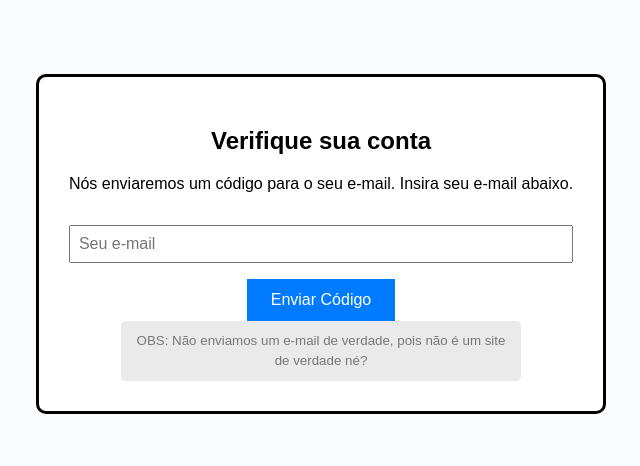
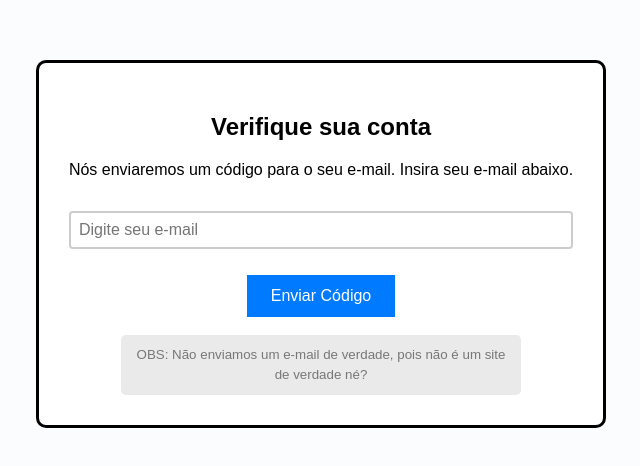
Before and after one commit to HellyanLopes/verificarConta, a plain HTML site: page index.html in a window 1280 px wide. Shown: the part 156-622 px from the top of the page, without its empty margins (319-959 px from the left). Drawn offline with Linux system fonts and the light colour scheme; a web font is replaced by a local one.

Commit message:
estilizado email input e tamanho do codigo

```diff
--- a/index.html
+++ b/index.html
@@ -13,7 +13,7 @@
       <form id="email-form">
         <p>Nós enviaremos um código para o seu e-mail. Insira seu e-mail abaixo.</p>
         <div class="email-container">
-          <input type="email" id="email" name="email" placeholder="Seu e-mail" required>
+          <input type="email" class="email-input" id="email" name="email" placeholder="Digite seu e-mail" required>
         </div>
         <button type="button" onclick="mostrarCodigo()">Enviar Código</button>
       </form>
@@ -29,6 +29,7 @@
         </div>
         <button type="submit">Validar Código</button>
       </form>
+      <br>
       <small class="info">
         OBS: Não enviamos um e-mail de verdade, pois não é um site de verdade né?      </small>
     </div>
--- a/style.css
+++ b/style.css
@@ -36,6 +36,22 @@ button {
     margin-top: 1rem;
   }
 
+  .email-input {
+    width: 300px;
+    padding: 10px;
+    margin: 10px 0;
+    box-sizing: border-box;
+    border: 2px solid #ccc;
+    border-radius: 4px;
+    font-size: 16px;
+}
+
+.email-input:focus {
+    border-color: #4CAF50;
+    outline: none;
+    box-shadow: 0 0 5px rgba(76, 175, 80, 0.5);
+}
+
 .container {
   background-color: #fff;
   border: 3px #000 solid;
@@ -56,8 +72,8 @@ button {
   caret-color: transparent;
   border-radius: 5px;
   font-size: 75px;
-  height: 120px;
-  width: 100px;
+  height: 100px;
+  width: 80px;
   border: 1px solid #eee;
   margin: 1%;
   text-align: center;
```
Also changed, not shown: script.js (line endings or trailing spaces).
